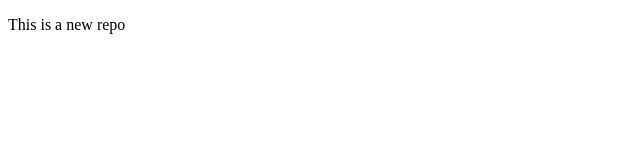
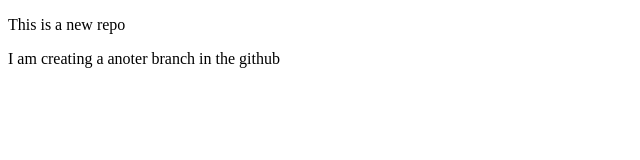
Before and after one commit to PravinLengare/localrepo, a plain HTML site: page index.html in a window 1280 px wide. Shown: the whole page, without its empty margins (0-640 px from the left). Drawn offline with Linux system fonts and the light colour scheme.

Commit message:
add a code

```diff
--- a/index.html
+++ b/index.html
@@ -7,5 +7,6 @@
 </head>
 <body>
     <p>This is a new repo</p>
+    <p>I am creating a anoter branch in the github</p>
 </body>
 </html>
```
